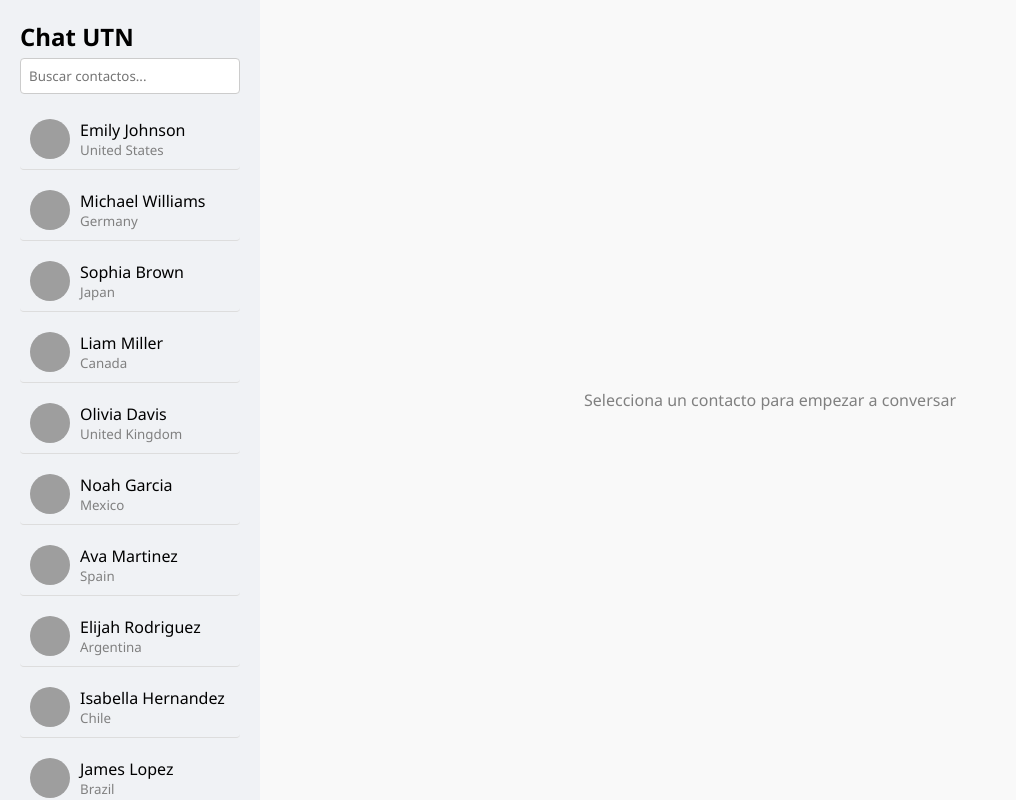
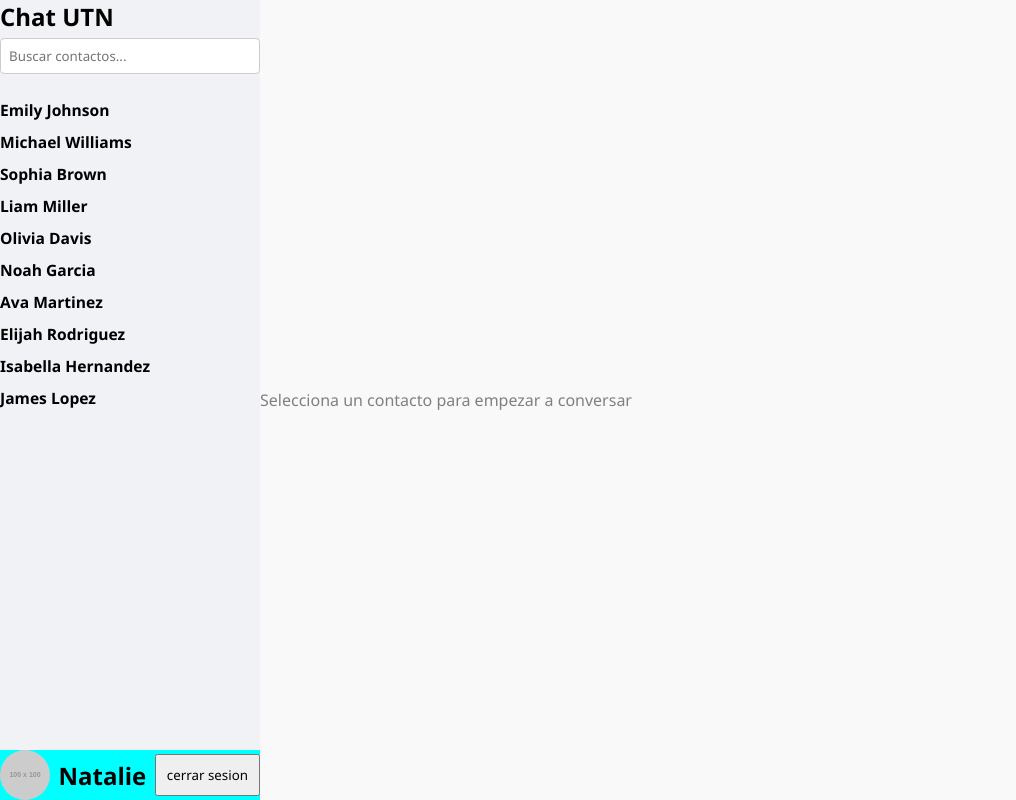
Before and after one commit to ZoeValverde/tp-frontend-valverde, a React (Vite) app: page / in a window 1280 px wide. Shown: the whole page, without its empty margins (0-1016 px from the left). Built offline with nearby package versions, Linux system fonts and the light colour scheme; sample sign-in values are in the browser's storage; grey boxes are pictures that could not be loaded.

Commit message:
style: Aside and refactor MockApi data

```diff
--- a/src/assets/components/Aside.jsx
+++ b/src/assets/components/Aside.jsx
@@ -26,19 +26,21 @@ const Aside = () => {
       {
         filteredUsers.length === 0 && <p className="not-found-text">No se encontraron contactos</p>
       }
-      <ul>
-        {
-          filteredUsers.map((user) => (
-            <li key={user.id} onClick={() => handleClick(user.id)}>
-              <img src={user.image} alt="" />
-              <div>
-                {user.firstName} {user.lastName}
-                <small>{user.address.country}</small>
-              </div>
-            </li>
-          ))
-        }
-      </ul>
+      <section className="chats-section">
+                {
+                    filteredUsers.length===0? <p>no hay contactos</p>:
+                    filteredUsers.map((user) => (
+                      <button className="chat" key={user.id} onClick={() => handleClick(user.id)}>
+                            <h3>{user.firstName} {user.lastName}</h3>
+                        </button>
+                    ))
+                }
+            </section>
+            <section className="user-Panel">
+                <img src="https://placehold.co/100x100" alt="foto de perfil"/>
+                <h2>Natalie</h2>
+                <button>cerrar sesion</button>
+            </section>
     </aside>
   )
 }
--- a/src/assets/components/Chat.jsx
+++ b/src/assets/components/Chat.jsx
@@ -27,7 +27,7 @@ const Chat = () => {
 
     const currentTime = new Date()
     const newMessage = {
-      author: "Ana",
+      author: "Me",
       time: currentTime.getHours() + ":" + currentTime.getMinutes(),
       text: text
     }
@@ -36,10 +36,6 @@ const Chat = () => {
     setText("")
   }
 
-  const handleLogout = () => {
-    logout()
-    navigate("/login")
-  }
 
   useEffect(() => {
     if (chatBodyRef.current) {
@@ -60,14 +56,13 @@ const Chat = () => {
       <header>
         <div>
           <h2>{selectedUser.firstName} {selectedUser.lastName}</h2>
-          <p>{selectedUser.address.country}</p>
+          <p>{selectedUser.status}</p>
         </div>
-        <button onClick={handleLogout}>Cerrar sesión</button>
       </header>
       <div className="chat-body" ref={chatBodyRef}>
         {
-          selectedUser.messages.map((message) => <div key={message.id} className={`message ${message.author === "Ana" ? "me" : "received"}`}>
-            <p><b>{message.author}</b>: {message.text}</p>
+          selectedUser.messages.map((message) => <div key={message.id} className={`message ${message.author === "Me" ? "me" : "received"}`}>
+            <p> {message.text}</p>
             <p className="timestamp">{message.time}</p>
           </div>)
         }
--- a/src/assets/services/MockApi.js
+++ b/src/assets/services/MockApi.js
@@ -3,7 +3,7 @@ const users = [
     id: 1,
     firstName: "Emily",
     lastName: "Johnson",
-    address: { country: "United States" },
+    status: "Online",
     image: "https://i.pravatar.cc/150?img=1",
     messages: [
       { author: "Emily", text: "Hello there", time: "09:12" },
@@ -14,7 +14,7 @@ const users = [
     id: 2,
     firstName: "Michael",
     lastName: "Williams",
-    address: { country: "Germany" },
+     status: "Online",
     image: "https://i.pravatar.cc/150?img=2",
     messages: [
       { author: "Michael", text: "Server deployed", time: "10:01" },
@@ -25,7 +25,7 @@ const users = [
     id: 3,
     firstName: "Sophia",
     lastName: "Brown",
-    address: { country: "Japan" },
+    status: "Online",
     image: "https://i.pravatar.cc/150?img=3",
     messages: [
       { author: "Sophia", text: "Draft ready", time: "11:22" },
@@ -36,7 +36,7 @@ const users = [
     id: 4,
     firstName: "Liam",
     lastName: "Miller",
-    address: { country: "Canada" },
+     status: "Ofline",
     image: "https://i.pravatar.cc/150?img=4",
     messages: [
       { author: "Liam", text: "Build completed", time: "12:10" },
@@ -47,7 +47,7 @@ const users = [
     id: 5,
     firstName: "Olivia",
     lastName: "Davis",
-    address: { country: "United Kingdom" },
+     status: "Online",
     image: "https://i.pravatar.cc/150?img=5",
     messages: [
       { author: "Olivia", text: "Design uploaded", time: "13:45" },
@@ -58,7 +58,7 @@ const users = [
     id: 6,
     firstName: "Noah",
     lastName: "Garcia",
-    address: { country: "Mexico" },
+     status: "Online",
     image: "https://i.pravatar.cc/150?img=6",
     messages: [
       { author: "Noah", text: "Database seeded", time: "14:03" },
@@ -69,7 +69,7 @@ const users = [
     id: 7,
     firstName: "Ava",
     lastName: "Martinez",
-    address: { country: "Spain" },
+     status: "Online",
     image: "https://i.pravatar.cc/150?img=7",
     messages: [
       { author: "Ava", text: "Testing UI", time: "15:20" },
@@ -80,7 +80,7 @@ const users = [
     id: 8,
     firstName: "Elijah",
     lastName: "Rodriguez",
-    address: { country: "Argentina" },
+     status: "Ofline",
     image: "https://i.pravatar.cc/150?img=8",
     messages: [
       { author: "Elijah", text: "Client contacted", time: "16:18" },
@@ -91,7 +91,7 @@ const users = [
     id: 9,
     firstName: "Isabella",
     lastName: "Hernandez",
-    address: { country: "Chile" },
+     status: "Online",
     image: "https://i.pravatar.cc/150?img=9",
     messages: [
       { author: "Isabella", text: "Report sent", time: "17:02" },
@@ -102,7 +102,7 @@ const users = [
     id: 10,
     firstName: "James",
     lastName: "Lopez",
-    address: { country: "Brazil" },
+     status: "Ofline",
     image: "https://i.pravatar.cc/150?img=10",
     messages: [
       { author: "James", text: "Meeting confirmed", time: "18:40" },
--- a/src/assets/styles/main.css
+++ b/src/assets/styles/main.css
@@ -13,15 +13,13 @@
 }
 
 aside {
+  display: flex;
+  flex-direction: column;
   background-color: #f0f2f5;
   width: 260px;
-  padding: 20px;
   overflow-y: scroll;
 }
 
-section {
-  flex: 1;
-}
 
 /* aside styles */
 
@@ -44,34 +42,37 @@ aside h1 {
   color: gray;
 }
 
-ul {
-  list-style: none;
+/* style contacts*/
+.chats-section{
+    display: flex;
+    flex-direction: column;
+    flex: 1;
 }
 
-li {
-  margin-bottom: 10px;
-  display: flex;
-  border-radius: 4px;
-  border-bottom: 1px solid #ddd;
-  padding: 10px;
-  cursor: pointer;
-  gap: 10px;
+.chats-section button{
+margin-top: 10px;
+width: 100%;
+text-align: left;
+background: transparent;
+border: none;
 }
 
-li:hover {
-  background-color: #e6e6e6;
+.user-Panel{
+    display: flex;
+    background-color: aqua;
+    justify-content: space-between;
+    align-items: center;
+
 }
 
-li img {
-  width: 40px;
-  border-radius: 50%;
+.user-Panel img{
+    border-radius: 50%;
+    width: 50px;
 }
 
-li small {
-  display: block;
-  color: gray;
+.user-Panel button{
+    padding: 10px;
 }
-
 /* chat styles */
 
 .chat {
```
